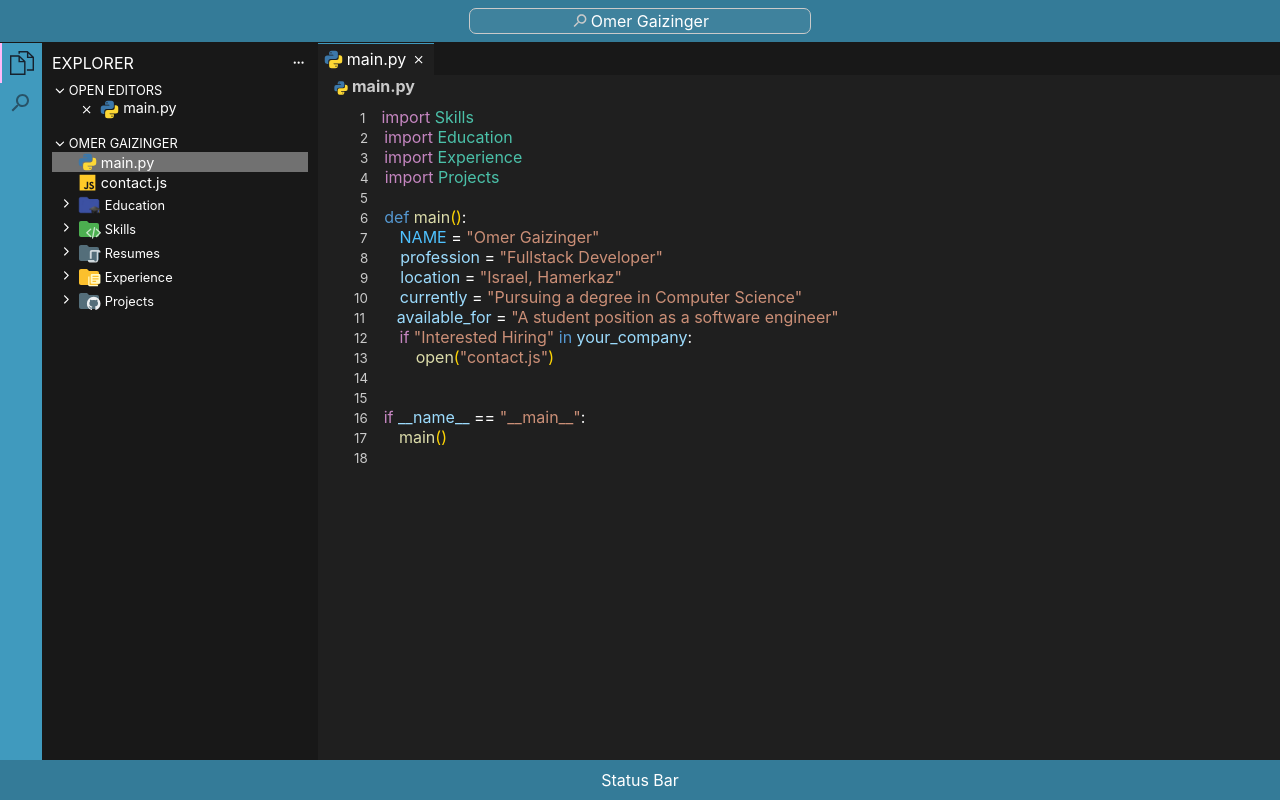
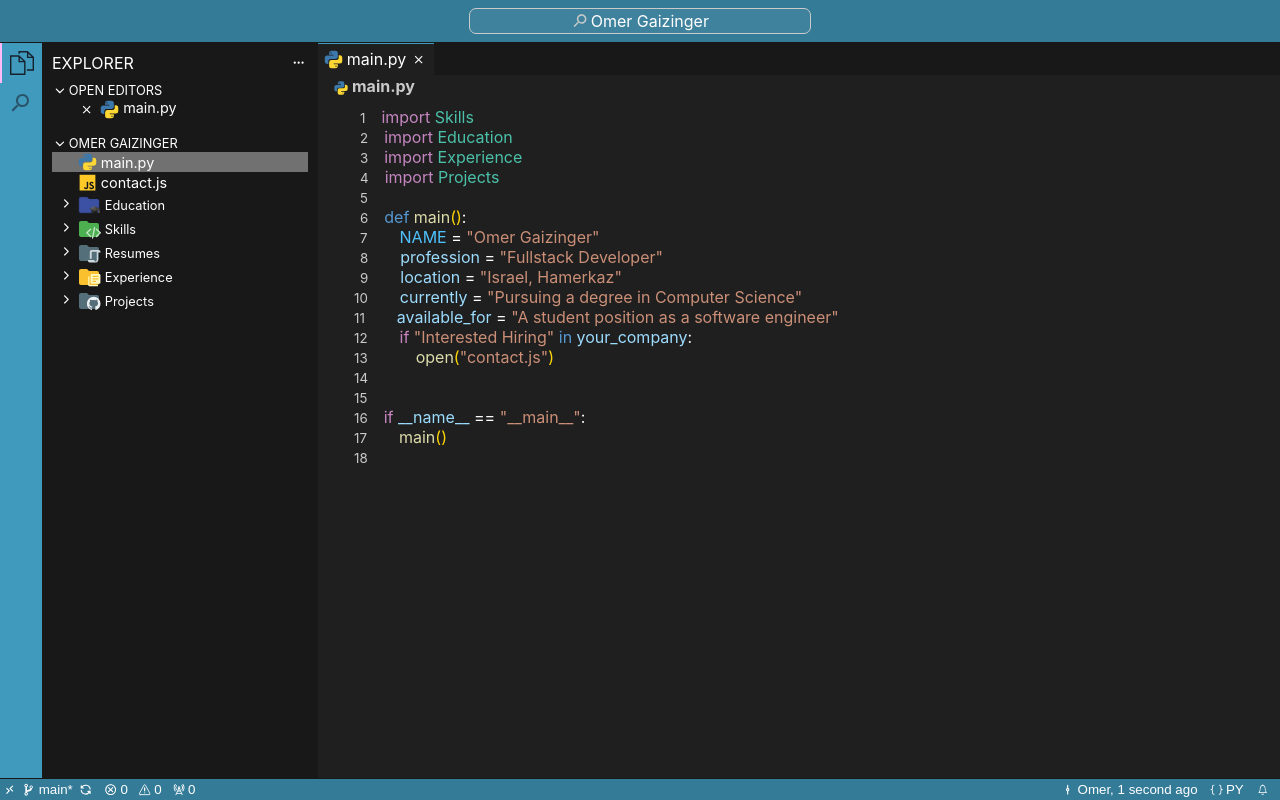
Before and after one commit to omerg864/vscode-portfolio, a React (Create React App) app: page / in a window 1280 px wide. Built offline with nearby package versions, Linux system fonts and the light colour scheme.

Commit message:
status bar

```diff
--- a/src/App.css
+++ b/src/App.css
@@ -90,8 +90,14 @@ header {
 footer {
   background-color: var(--header);
   color: var(--text);
-  padding: 10px;
   text-align: center;
+  -webkit-user-select: none;
+  -moz-user-select: none;
+  -ms-user-select: none;
+  user-select: none;
+  display: flex;
+  border-top: 1px solid var(--explorer);
+  justify-content: space-between;
 }
 
 .tabs-bar {
@@ -171,6 +177,7 @@ footer {
   cursor: pointer;
   color: var(--text);
   padding: 3px;
+  gap: 3px;
   transition: all 0.2s;
   display: flex;
   align-items: center;
@@ -180,6 +187,24 @@ footer {
 .icon-button:hover {
   background-color: var(--light-gray);
 }
+
+.icon-button-footer {
+  background-color: transparent;
+  border: none;
+  cursor: pointer;
+  color: var(--text);
+  padding: 3px;
+  gap: 3px;
+  transition: all 0.2s;
+  display: flex;
+  align-items: center;
+  justify-content: center;
+}
+
+.icon-button-footer:hover {
+  background-color: var(--activity);
+}
+
 
 .explorer-editor {
   cursor: pointer;
@@ -483,3 +508,25 @@ main > div > span {
   display: flex;
   align-items: end;
 }
+
+.footer-left, .footer-right {
+  display: flex;
+  align-items: center;
+}
+
+.footer-right {
+  padding-right: 8px;
+  gap: 6px;
+}
+
+.footer-0 {
+  display: flex;
+  gap: 4px;
+  padding-left: 6px;
+}
+
+@media only screen and (max-width: 905px) {
+  .search {
+    width: 90%;
+  }
+}
--- a/src/App.js
+++ b/src/App.js
@@ -50,7 +50,7 @@ function App() {
           {activeTab.component === 'resume' && <Resume activeTab={activeTab} />}
         </div>
       </div>
-      <StatusBar />
+      <StatusBar activeTab={activeTab}/>
     </div>
   );
 }
--- a/src/components/Explorer.jsx
+++ b/src/components/Explorer.jsx
@@ -65,14 +65,14 @@ function Explorer({ tabs, setTabs, setActiveTab, activeTab, academy, skills, exp
         <Accordion style={{paddingLeft: '8px'}} fit={true}  icon={<img alt='graduation-folder' className='folder-icon' src='/folders-icons/folder-graduate.png'/>}
         openIcon={<img className="folder-icon" alt='graduation-folder-open' src='/folders-icons/folder-graduate-open.png'/>} title="Education">
           <div className='line'></div>
-          <Accordion style={{paddingLeft: '8px'}} fit={true} icon={<img alt='academy-folder' className='folder-icon' src='/folders-icons/folder-core.svg'/>}
+          <Accordion style={{paddingLeft: '8px', minWidth: "100%"}} fit={true} icon={<img alt='academy-folder' className='folder-icon' src='/folders-icons/folder-core.svg'/>}
           openIcon={<img className="folder-icon" alt='academy-folder-open' src='/folders-icons/folder-core-open.svg'/>} title="Academy">
             <div className='line'></div>
             {academy.map(a => {
               return <File active={activeTab.id === a.id}  onClick={onClickFile} onDoubleClick={onDoubleClickFile} object={a} key={a.id}/>
             })}
           </Accordion>
-          <Accordion style={{paddingLeft: '8px'}} fit={true} icon={<img alt='courses-folder' className='folder-icon' src='/folders-icons/folder-middleware.svg'/>}
+          <Accordion style={{paddingLeft: '8px', minWidth: "100%"}} fit={true} icon={<img alt='courses-folder' className='folder-icon' src='/folders-icons/folder-middleware.svg'/>}
           openIcon={<img className="folder-icon" alt='courses-folder-open' src='/folders-icons/folder-middleware-open.svg'/>} title="Courses">
             <div className='line'></div>
             {courses.map(c => {
@@ -80,28 +80,28 @@ function Explorer({ tabs, setTabs, setActiveTab, activeTab, academy, skills, exp
             })}
           </Accordion>
         </Accordion>
-        <Accordion style={{paddingLeft: '8px', width: "100%"}} icon={<img alt='skills-folder' className='folder-icon' src='/folders-icons/folder-src.svg'/>}
+        <Accordion style={{paddingLeft: '8px', minWidth: "100%"}} icon={<img alt='skills-folder' className='folder-icon' src='/folders-icons/folder-src.svg'/>}
           openIcon={<img className="folder-icon" alt='skills-folder-open' src='/folders-icons/folder-src-open.svg'/>} title="Skills">
             <div className='line'></div>
             {skills.map(s => {
               return <File active={activeTab.id === s.id}  onClick={onClickFile} onDoubleClick={onDoubleClickFile} object={s} key={s.id}/>
             })}
           </Accordion>
-          <Accordion style={{paddingLeft: '8px'}} fit={true} icon={<img alt='resumes-folder' className='folder-icon' src='/folders-icons/folder-scripts.svg'/>}
+          <Accordion style={{paddingLeft: '8px', minWidth: "100%"}} fit={true} icon={<img alt='resumes-folder' className='folder-icon' src='/folders-icons/folder-scripts.svg'/>}
           openIcon={<img className="folder-icon" alt='resumes-folder-open' src='/folders-icons/folder-scripts-open.svg'/>} title="Resumes">
             <div className='line'></div>
             {resumes.map(r => {
               return <File active={activeTab.id === r.id}  onClick={onClickFile} onDoubleClick={onDoubleClickFile} object={r} key={r.id}/>
             })}
           </Accordion>
-          <Accordion style={{paddingLeft: '8px'}} fit={true} icon={<img alt='experience-folder' className='folder-icon' src='/folders-icons/folder-resource.svg'/>}
+          <Accordion style={{paddingLeft: '8px', minWidth: "100%"}} fit={true} icon={<img alt='experience-folder' className='folder-icon' src='/folders-icons/folder-resource.svg'/>}
           openIcon={<img className="folder-icon" alt='experience-folder-open' src='/folders-icons/folder-resource-open.svg'/>} title="Experience">
             <div className='line'></div>
             {experience.map(e => {
               return <File active={activeTab.id === e.id}  onClick={onClickFile} onDoubleClick={onDoubleClickFile} object={e} key={e.id}/>
             })}
           </Accordion>
-          <Accordion style={{paddingLeft: '8px'}} fit={true} icon={<img alt='projects-folder' className='folder-icon' src='/folders-icons/folder-github.svg'/>}
+          <Accordion style={{paddingLeft: '8px', minWidth: "100%"}} fit={true} icon={<img alt='projects-folder' className='folder-icon' src='/folders-icons/folder-github.svg'/>}
           openIcon={<img className="folder-icon" alt='projects-folder-open' src='/folders-icons/folder-github-open.svg'/>} title="Projects">
             <div className='line'></div>
             {projects.map(p => {
--- a/src/components/IconButton.jsx
+++ b/src/components/IconButton.jsx
@@ -1,10 +1,11 @@
 import React from 'react'
 
-function IconButton({ icon, onClick }) {
+function IconButton({ icon, onClick, footer, text="" }) {
   return (
     <div>
-        <button className='icon-button' onClick={onClick}>
+        <button className={`icon-button${ footer ? "-footer" : ""}`} onClick={onClick}>
             {icon}
+            {text && <span>{text}</span>}
         </button>
     </div>
   )
--- a/src/components/Path.jsx
+++ b/src/components/Path.jsx
@@ -2,6 +2,9 @@ import React from 'react'
 import { IoIosArrowForward } from "react-icons/io";
 
 function Path({ path, activeTab }) {
+  if (!activeTab.id){
+    return <></>
+  }
   return (
     <>
         {path.map((folder, index) => {
--- a/src/components/StatusBar.jsx
+++ b/src/components/StatusBar.jsx
@@ -1,9 +1,35 @@
-import React from 'react'
+import React from 'react';
+import { CgRemote } from "react-icons/cg";
+import { IoGitBranch } from "react-icons/io5";
+import { TbRefresh } from "react-icons/tb";
+import { IoMdCloseCircleOutline } from "react-icons/io";
+import { IoWarningOutline } from "react-icons/io5";
+import { VscRadioTower } from "react-icons/vsc";
+import { PiBracketsCurly } from "react-icons/pi";
+import { IoIosNotificationsOutline } from "react-icons/io";
+import { CgGitCommit } from "react-icons/cg";
+import IconButton from './IconButton';
 
-function StatusBar() {
+
+function StatusBar({ activeTab }) {
+  const fileType = activeTab.name ? activeTab.name.split('.').pop().toUpperCase() : "";
   return (
     <footer>
-      Status Bar
+      <div className='footer-left'>
+        <IconButton footer={true} icon={<CgRemote />} />
+        <IconButton footer={true} text='main*' icon={<IoGitBranch />} />
+        <IconButton footer={true}  icon={<TbRefresh />} />
+        <div className='footer-0'>
+          <IconButton footer={true} text='0' icon={<IoMdCloseCircleOutline />} />
+          <IconButton footer={true} text='0' icon={<IoWarningOutline />} />
+          <IconButton footer={true} text='0' icon={<VscRadioTower />} />
+        </div>
+      </div>
+      <div className='footer-right'>
+        <IconButton footer={true} text='Omer, 1 second ago' icon={<CgGitCommit />} />
+        {activeTab.name && <IconButton footer={true} text={fileType} icon={<PiBracketsCurly />} />}
+        <IconButton footer={true} icon={<IoIosNotificationsOutline />} />
+      </div>
     </footer>
   )
 }
--- a/src/pages/skill.jsx
+++ b/src/pages/skill.jsx
@@ -3,7 +3,7 @@ import React from 'react'
 function skill({ activeTab }) {
   return (
     <main>
-        <img style={{height: "100%"}} src={activeTab.image} alt={activeTab.icon.alt} />
+        <img style={{width: "100%"}} src={activeTab.image} alt={activeTab.icon.alt} />
     </main>
   )
 }
```
Also changed, not shown: 1 other file (tests, documents, lock files or other folders).
